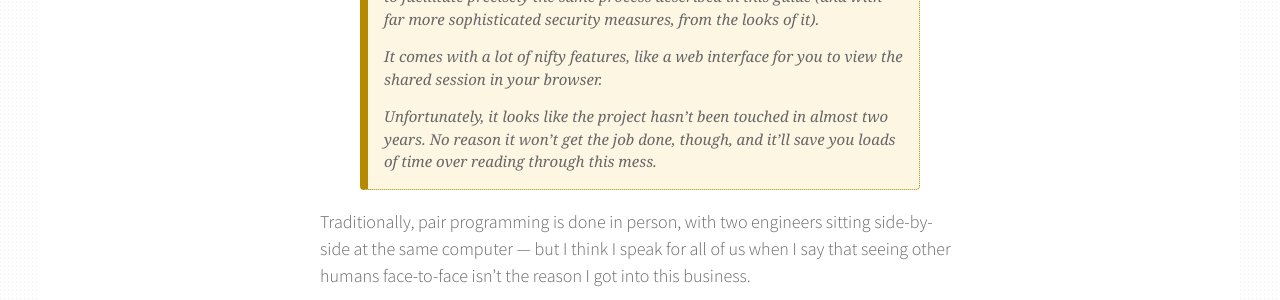
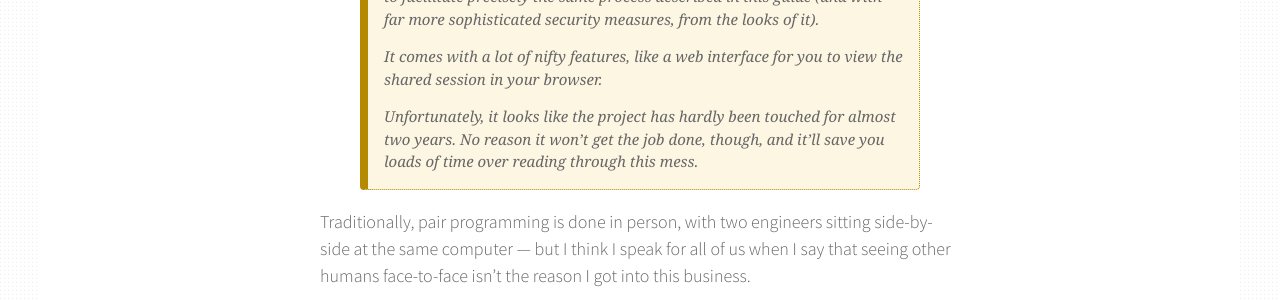
Before and after one commit to rlue/ryanlue.com, a Jekyll site: the page built from _posts/2018-01-13-pair-programming-over-ssh.md, in a window 1280 px wide and 900 px high, scrolled down 384 px. Shown: the part 154-454 px from the top of the window. Built offline with Jekyll 4.4.1, drawn with Linux system fonts in a browser that asks for light colours; some web fonts are replaced.

Commit message:
Minor correction in tmate edit

```diff
--- a/_posts/2018-01-13-pair-programming-over-ssh.md
+++ b/_posts/2018-01-13-pair-programming-over-ssh.md
@@ -17,9 +17,9 @@ reddit_post: 'https://www.reddit.com/r/linux/comments/7qrtu2/security_is_hard_a_
 > It comes with a lot of nifty features, like a web interface for you to view
 > the shared session in your browser.
 >
-> Unfortunately, it looks like the project hasn’t been touched in almost two
-> years. No reason it won’t get the job done, though, and it’ll save you loads
-> of time over reading through this mess.
+> Unfortunately, it looks like the project has hardly been touched for almost
+> two years. No reason it won’t get the job done, though, and it’ll save you
+> loads of time over reading through this mess.
 
 [tmate]: https://tmate.io/
 
```
